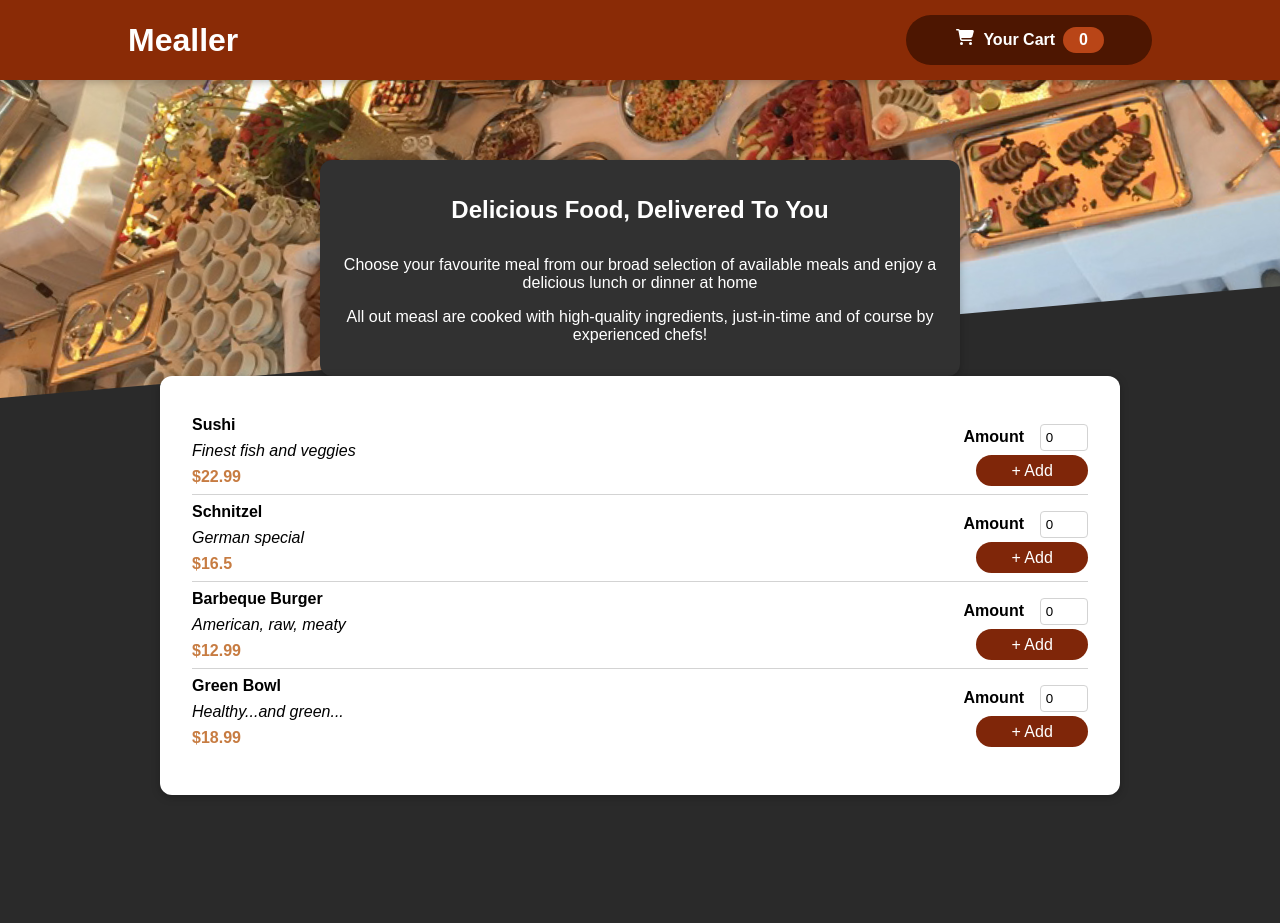
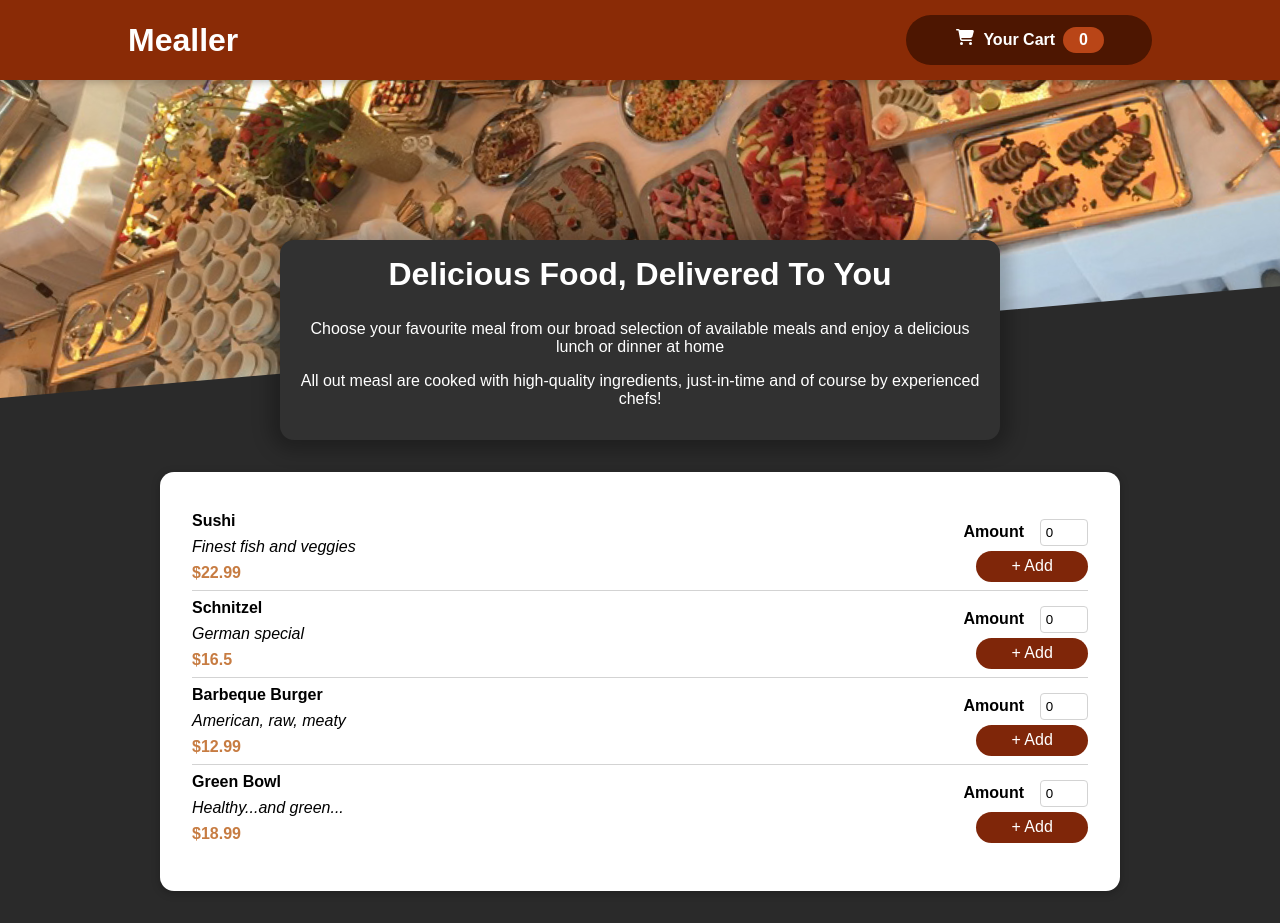
Before and after one commit to harumamburu/mealler, a React (Create React App) app: page / in a window 1280 px wide. Before the commit the page ends 800 px from the top, so only its background shows below. Built offline with nearby package versions, Linux system fonts and the light colour scheme.

Commit message:
Refactor MealsList
Bring the list and grretings card together in a new component, add main section

```diff
--- a/src/App.js
+++ b/src/App.js
@@ -1,9 +1,7 @@
 import { useContext } from 'react';
 
 import Cart from './components/cart/Cart';
-import Greetings from './components/Greetings';
-import MealsList from './components/meals/list/MealsList';
-import { MenuContextProvider } from './components/store/menu-context';
+import Meals from './components/meals/Meals';
 import ModalContext from './components/store/modal-context';
 import { OrderContextProvider } from './components/store/order-context';
 import Header from './components/layout/header/Header';
@@ -13,10 +11,9 @@ function App() {
   return (
     <OrderContextProvider>
       <Header />
-      <Greetings />
-      <MenuContextProvider>
-        <MealsList />
-      </MenuContextProvider>
+      <main>
+        <Meals />
+      </main>
       {modalCtx.modals.cart && <Cart />}
     </OrderContextProvider>
   );
--- a/src/components/Greetings.module.css
+++ /dev/null
@@ -1,16 +0,0 @@
-.greetings {
-  background: #313131;
-  color: white;
-  text-align: center;
-  font: inherit;
-
-  position: fixed;
-  top: 20vh;
-  left: calc(50% - 20rem);
-  width: 40rem;
-  padding: 1rem;
-}
-
-.greetings h2 {
-  margin-bottom: 2rem;
-}
--- /dev/null
+++ b/src/components/meals/Meals.js
@@ -0,0 +1,16 @@
+import GreetingsCard from './list/GreetingsCard';
+import MealsList from './list/MealsList';
+import { MenuContextProvider } from '../store/menu-context';
+
+const Meals = () => {
+  return (
+    <>
+      <GreetingsCard />
+      <MenuContextProvider>
+        <MealsList />
+      </MenuContextProvider>
+    </>
+  );
+};
+
+export default Meals;
--- /dev/null
+++ b/src/components/meals/list/GreetingsCard.module.css
@@ -0,0 +1,18 @@
+.greetings {
+  background-color: #313131;
+  color: white;
+  text-align: center;
+  box-shadow: 0 1px 18px 10px rgba(0, 0, 0, 0.25);
+
+  width: 90%;
+  max-width: 45rem;
+  margin: auto;
+  margin-top: -10rem;
+  position: relative;
+  padding: 1rem;
+}
+
+.greetings h2 {
+  font-size: 2rem;
+  margin-top: 0;
+}
--- a/src/components/meals/list/MealsList.module.css
+++ b/src/components/meals/list/MealsList.module.css
@@ -1,8 +1,8 @@
 .meals {
-  position: fixed;
-  top: 47vh;
-  left: calc(50% - 30rem);
-  width: 60rem;
+  max-width: 60rem;
+  width: 90%;
+  margin: 2rem auto;
+  animation: meals-appear 1s ease-out forwards;
 }
 
 .meals ul {
@@ -10,3 +10,15 @@
   padding: 0;
   margin: 0;
 }
+
+@keyframes meals-appear {
+  from {
+    opacity: 0;
+    transform: translateY(3rem);
+  }
+
+  to {
+    opacity: 1;
+    transform: translateY(0);
+  }
+}
--- a/src/components/ui/card/Card.module.css
+++ b/src/components/ui/card/Card.module.css
@@ -1,6 +1,6 @@
 .card {
   background-color: white;
-  border-radius: 12px;
+  border-radius: 14px;
   padding: 2rem;
-  box-shadow: 0 2px 8px rgba(0, 0, 0, 0.26);
+  box-shadow: 0 2px 8px rgba(0, 0, 0, 0.25);
 }
```
Also changed, not shown: src/components/meals/list/GreetingsCard.js (renamed from src/components/Greetings.js, +4 -4 lines).
